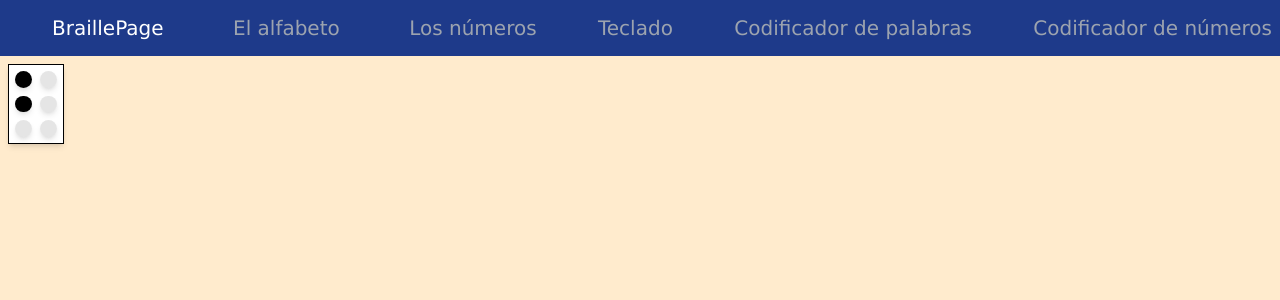
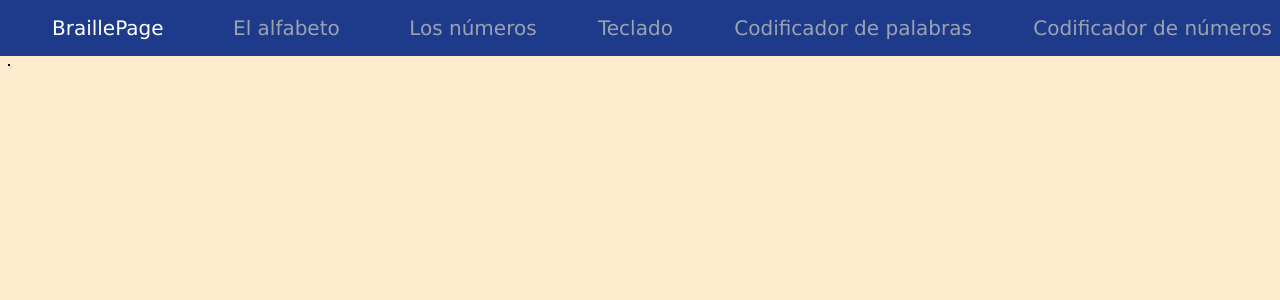
Before and after one commit to Schugu/BraillePage, a React (Vite) app: page / in a window 1280 px wide. Shown: the top 300 px of the page. Built offline with nearby package versions, Linux system fonts and the light colour scheme.

Commit message:
Add: Type y Formato

```diff
--- a/src/components/codificador/Signo.tsx
+++ b/src/components/codificador/Signo.tsx
@@ -1,17 +1,30 @@
 import { letrasBraille } from "./signosBraille.ts";
 
-export default function Signo({ cadenaParaCodificar }) {
+type SignoProps = {
+  cadenaParaCodificar: string,
+  formato: string;
+}
+
+export default function Signo({ cadenaParaCodificar, formato }: SignoProps) {
   const cadenaSeparada = cadenaParaCodificar.toLowerCase().split("");
 
-  // Almacenar los elementos JSX en una variable
-  const elementosBraille = cadenaSeparada.map((caracter, index) => {
+  const elementosBraille = cadenaSeparada.map(caracter => {
     if (caracter in letrasBraille) {
       return (
-        <article key={caracter} className="w-14 h-20 grid grid-rows-3 grid-cols-2 cursor-grab gap-2 p-1.5
-        bg-white hover:bg-gray-200 border border-black shadow-md transition-colors duration-150">
+        <article key={caracter} className={`grid grid-rows-3 grid-cols-2 place-items-center cursor-grab
+        bg-transparent hover:bg-gray-200 hover:bg-opacity-50 border border-black shadow-braille transition-colors duration-150
+          ${formato === 'grande' ? 'w-[100px] h-[147px]' : ''}
+          ${formato === 'mediano' ? 'w-[75px] h-[110.25px]' : ''}
+          ${formato === 'chico' ? 'w-[50px] h-[73.5px]' : ''}
+        `}>
           {
             letrasBraille[caracter].map((punto, puntoIndex) => (
-              <span key={puntoIndex} className={`${punto === 1 ? '' : 'bg-opacity-10'} bg-black rounded-full cursor-grab shadow-md`}></span>
+              <span key={puntoIndex}
+                className={`${punto === 1 ? '' : 'bg-opacity-10'} bg-black rounded-full cursor-grab shadow-braille
+                  ${formato === 'grande' ? 'w-[30px] h-[30px]' : ''}
+                  ${formato === 'mediano' ? 'w-[22.5px] h-[22.5px]' : ''}
+                  ${formato === 'chico' ? 'w-[15px] h-[15px]' : ''}
+              `}></span>
             ))
           }
         </article>
```
